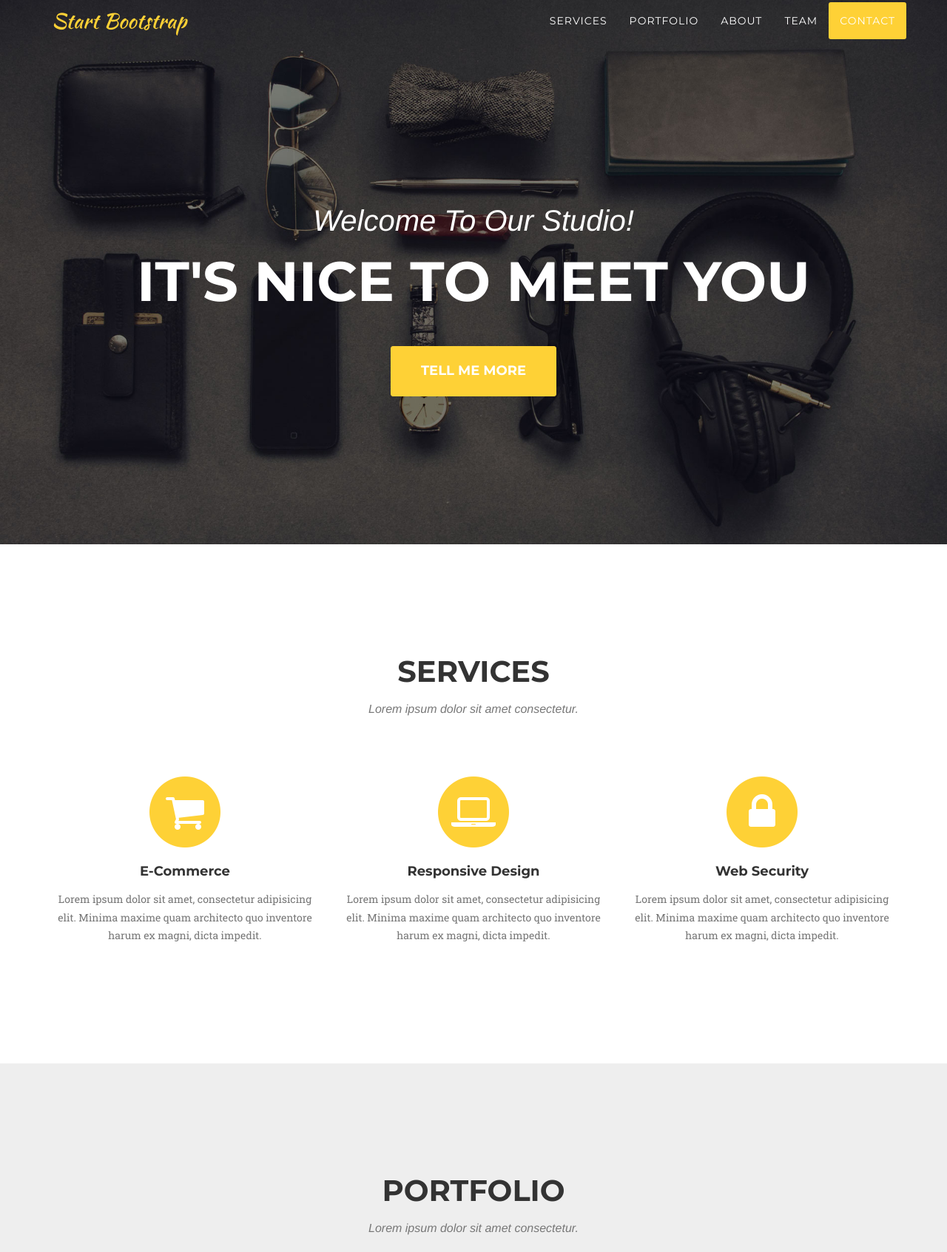
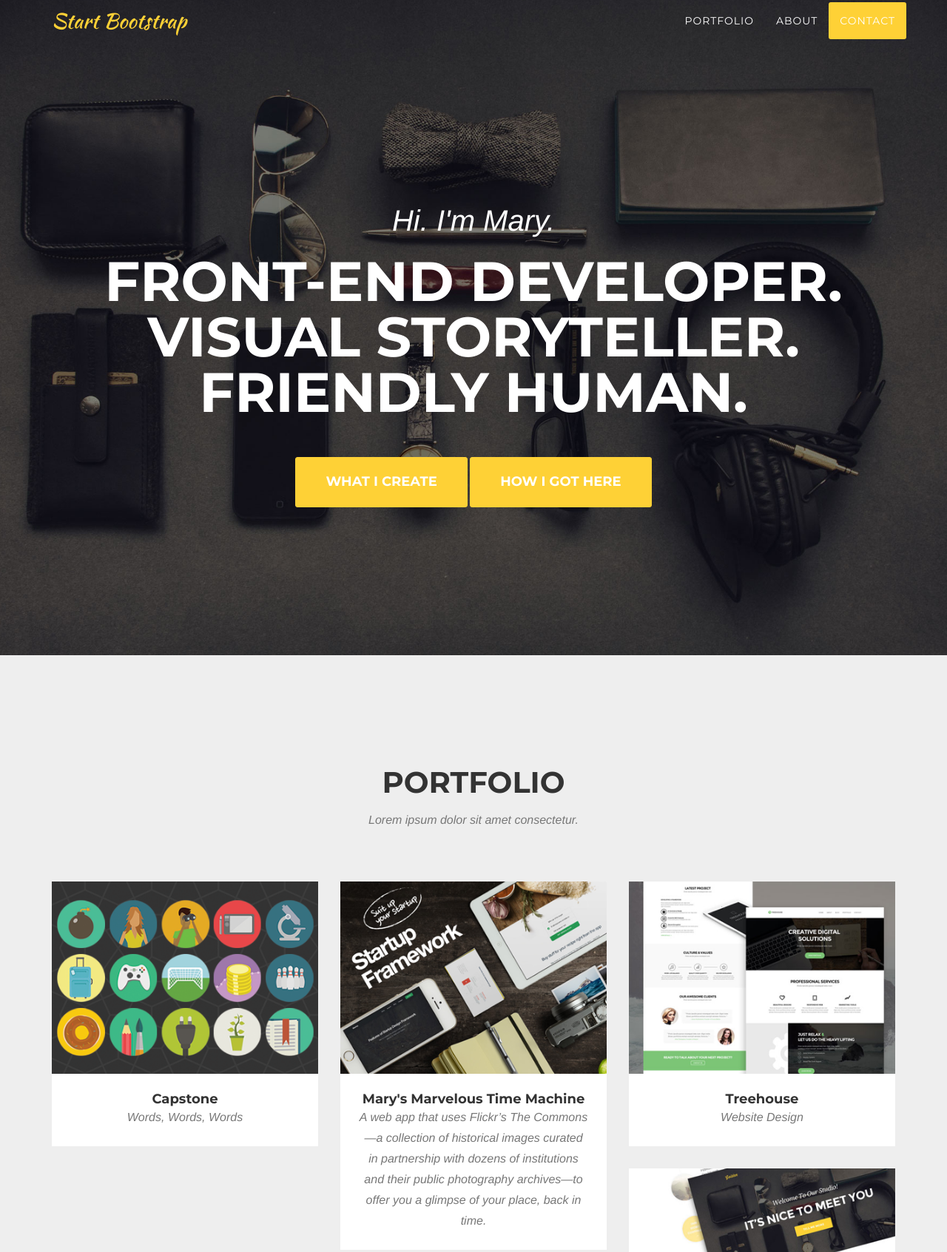
Before and after one commit to marymhayes/wats4030-hayesportfolio, a website: page index.html in a window 1280 px wide. Shown: the part 22-1715 px from the top of the page at 74% size. Drawn offline with nearby package versions, Linux system fonts and the light colour scheme; a web font is replaced by a local one.

Commit message:
added portfolio and resume images

```diff
--- a/index.html
+++ b/index.html
@@ -52,18 +52,18 @@
                     <li class="hidden">
                         <a href="#page-top"></a>
                     </li>
-                    <li>
+                    <!-- <li>
                         <a class="page-scroll" href="#services">Services</a>
-                    </li>
+                    </li> -->
                     <li>
                         <a class="page-scroll" href="#portfolio">Portfolio</a>
                     </li>
                     <li>
                         <a class="page-scroll" href="#about">About</a>
                     </li>
-                    <li>
-                        <a class="page-scroll" href="#team">Team</a>
-                    </li>
+                    <!-- <li>
+                       <a class="page-scroll" href="#team">Team</a>
+                    </li> -->
                     <li>
                         <a class="page-scroll" href="#contact">Contact</a>
                     </li>
@@ -78,15 +78,16 @@
     <header>
         <div class="container">
             <div class="intro-text">
-                <div class="intro-lead-in">Welcome To Our Studio!</div>
-                <div class="intro-heading">It's Nice To Meet You</div>
-                <a href="#services" class="page-scroll btn btn-xl">Tell Me More</a>
+                <div class="intro-lead-in">Hi. I'm Mary.</div>
+                <div class="intro-heading">Front-End Developer.<br> Visual Storyteller.<br> Friendly Human.</div>
+                <a href="#portfolio" class="page-scroll btn btn-xl">What I Create</a>
+                <a href="#about" class="page-scroll btn btn-xl">How I Got Here</a>
             </div>
         </div>
     </header>
 
     <!-- Services Section -->
-    <section id="services">
+<!--    <section id="services">
         <div class="container">
             <div class="row">
                 <div class="col-lg-12 text-center">
@@ -121,7 +122,7 @@
                 </div>
             </div>
         </div>
-    </section>
+    </section> -->
 
     <!-- Portfolio Grid Section -->
     <section id="portfolio" class="bg-light-gray">
@@ -143,8 +144,8 @@
                         <img src="img/portfolio/roundicons.png" class="img-responsive" alt="">
                     </a>
                     <div class="portfolio-caption">
-                        <h4>Round Icons</h4>
-                        <p class="text-muted">Graphic Design</p>
+                        <h4>Capstone</h4>
+                        <p class="text-muted">Words, Words, Words</p>
                     </div>
                 </div>
                 <div class="col-md-4 col-sm-6 portfolio-item">
@@ -157,8 +158,8 @@
                         <img src="img/portfolio/startup-framework.png" class="img-responsive" alt="">
                     </a>
                     <div class="portfolio-caption">
-                        <h4>Startup Framework</h4>
-                        <p class="text-muted">Website Design</p>
+                        <h4>Mary's Marvelous Time Machine</h4>
+                        <p class="text-muted">A web app that uses Flickr’s The Commons—a collection of historical images curated in partnership with dozens of institutions and their public photography archives—to offer you a glimpse of your place, back in time.</p>
                     </div>
                 </div>
                 <div class="col-md-4 col-sm-6 portfolio-item">
@@ -227,7 +228,8 @@
             <div class="row">
                 <div class="col-lg-12 text-center">
                     <h2 class="section-heading">About</h2>
-                    <h3 class="section-subheading text-muted">Lorem ipsum dolor sit amet consectetur.</h3>
+                    <h3 class="section-subheading text-muted">I am a super intuitive, team-environment thriving, problem-solution loving communicator.
+I have spent the past ten years building on my proclivity and talent for visual arts with a career in documentary-style people photography. My photography career, combined with an early work history in a family-owned labor-industry business, taught me empathetic customer service and management skills. Community, sustainability, and long-term solutions are very important to me and I am looking for a career that allows me to use my hard-earned strengths to create a positive impact.</h3>
                 </div>
             </div>
             <div class="row">
@@ -303,7 +305,7 @@
     </section>
 
     <!-- Team Section -->
-    <section id="team" class="bg-light-gray">
+  <!--   <section id="team" class="bg-light-gray">
         <div class="container">
             <div class="row">
                 <div class="col-lg-12 text-center">
@@ -364,7 +366,7 @@
                 </div>
             </div>
         </div>
-    </section>
+    </section> -->
 
     <!-- Clients Aside -->
     <aside class="clients">
```
Also changed, not shown: img/portfolio/GreenDoor.jpg (added), img/portfolio/LaurelMcConnellPhoto.jpg (added), img/portfolio/Merrylight.jpg (added), img/portfolio/Missoulian.jpg (added), img/portfolio/RMSP.jpg (added), img/portfolio/SeattleU.jpg (added), img/portfolio/aliceportfolio.jpg (added), img/portfolio/timemachine.jpg (added), img/portfolio/um.jpg (added).
